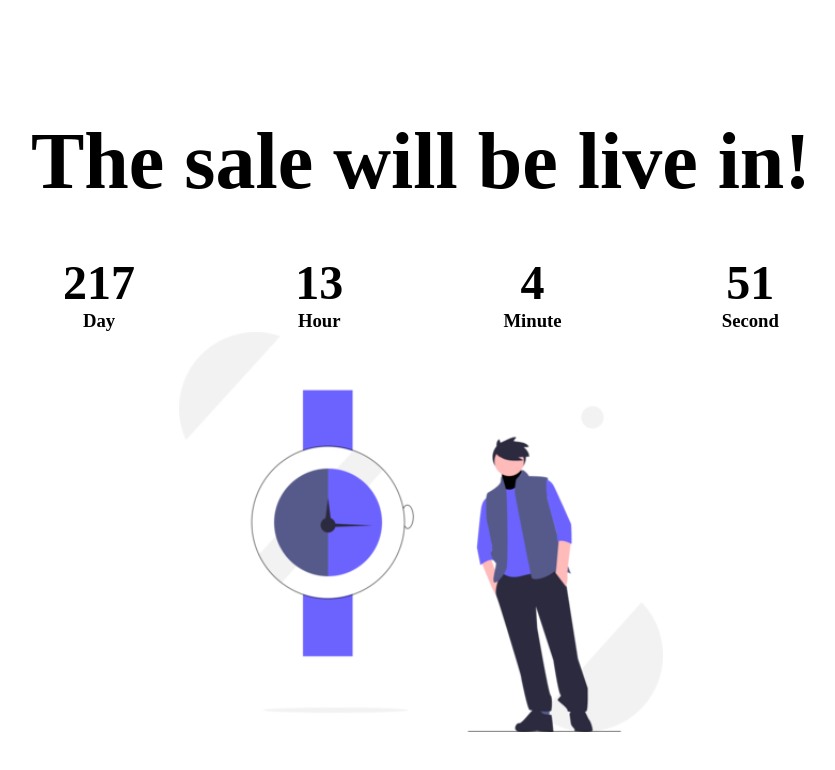
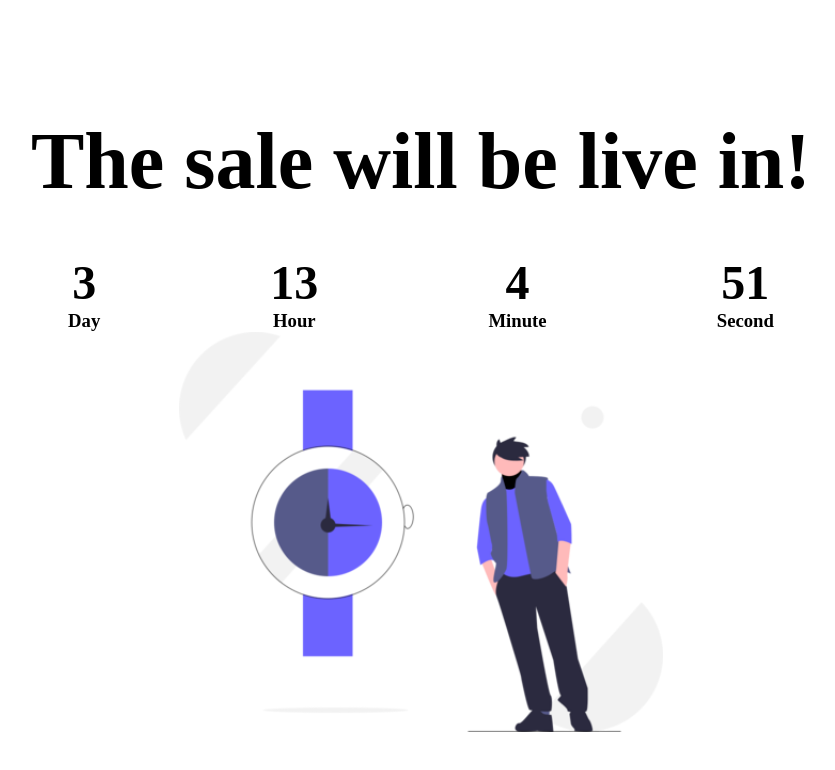
Before and after one commit to amaan1dev/event-countdown-timer, a plain HTML site: page index.html in a window 1280 px wide. Shown: the whole page, without its empty margins (219-1054 px from the left). Drawn offline with Linux system fonts and the light colour scheme.

Commit message:
time Update

```diff
--- a/app.js
+++ b/app.js
@@ -6,7 +6,7 @@ const timerSecond = document.querySelector(".second")
 
 
 const countdown = () => {
-    const countDate = new Date("May 17, 2023 00:00:00").getTime();
+    const countDate = new Date("October 15, 2022 00:00:00").getTime();
 
     const now = new Date().getTime();
 
```
Also changed, not shown: styles.css (line endings or trailing spaces).
